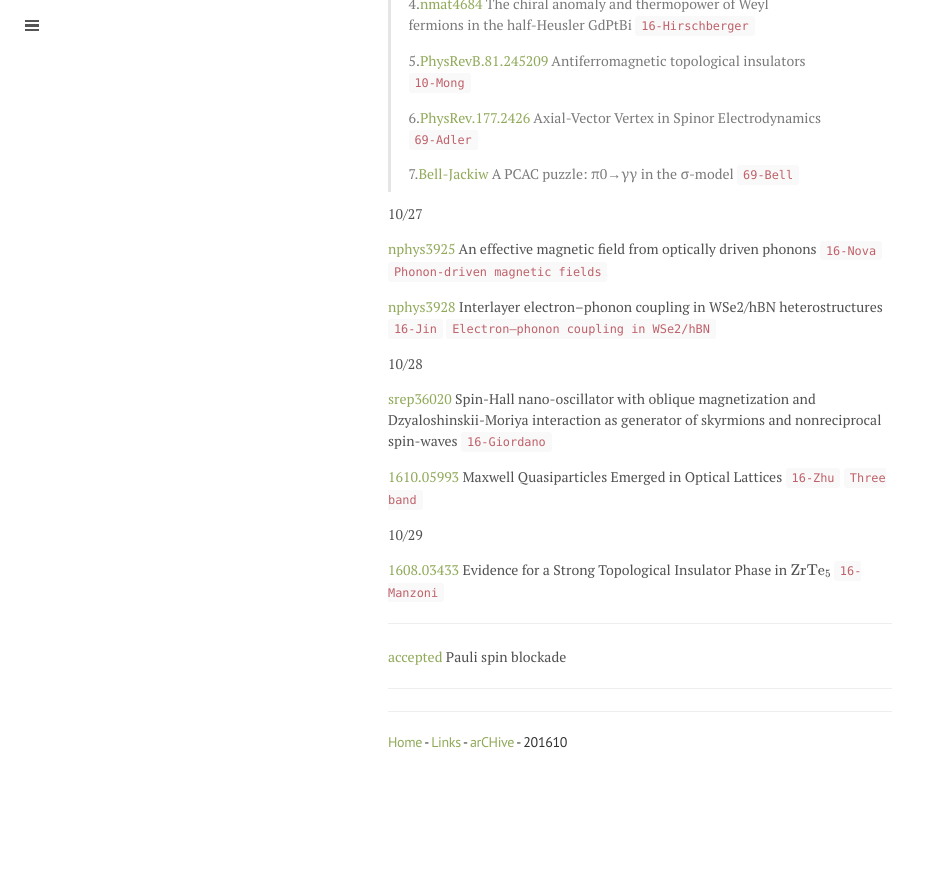
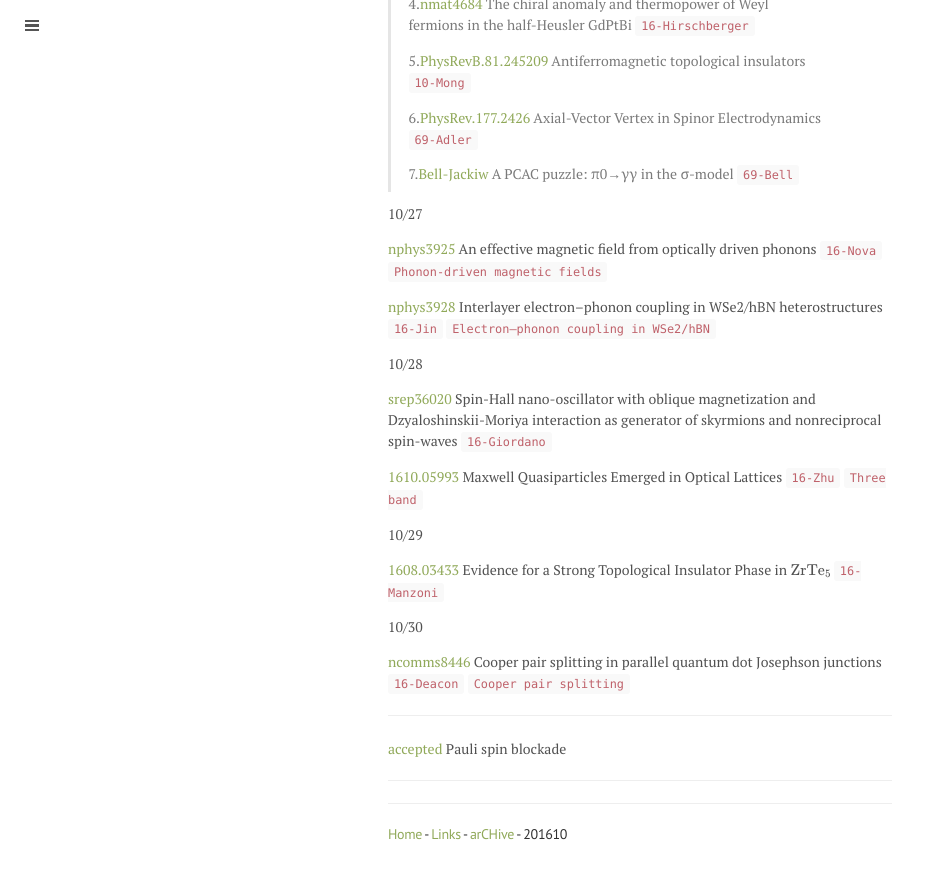
Before and after one commit to qkrwlsghdcjsworlt/work, a Jekyll site: the page built from 201610.md, in a window 1280 px wide and 900 px high, scrolled down 3342 px. Shown: the top 879 px of the window, without its empty margins (0-930 px from the left). Built offline with Jekyll 4.4.1, drawn with Linux system fonts in a browser that asks for light colours; formulas are drawn with MathJax 3; before the commit the page ends 4150 px from its top, so only the background shows below that.

Commit message:
“update”

```diff
--- a/201610.md
+++ b/201610.md
@@ -180,6 +180,11 @@ title: 201610
 [1608.03433](https://arxiv.org/abs/1608.03433) Evidence for a Strong Topological Insulator Phase in \\( \textrm{ZrTe}_5 \\) `16-Manzoni`
 
 
+10/30
+
+[ncomms8446](http://www.nature.com/articles/ncomms8446) Cooper pair splitting in parallel quantum dot Josephson junctions `16-Deacon` `Cooper pair splitting`
+
+
 ---
 
 [accepted](http://journals.aps.org/prl/accepted/5907dYd3Cc412752804b6cc4beddf3da7eb167ae7) Pauli spin blockade
```
